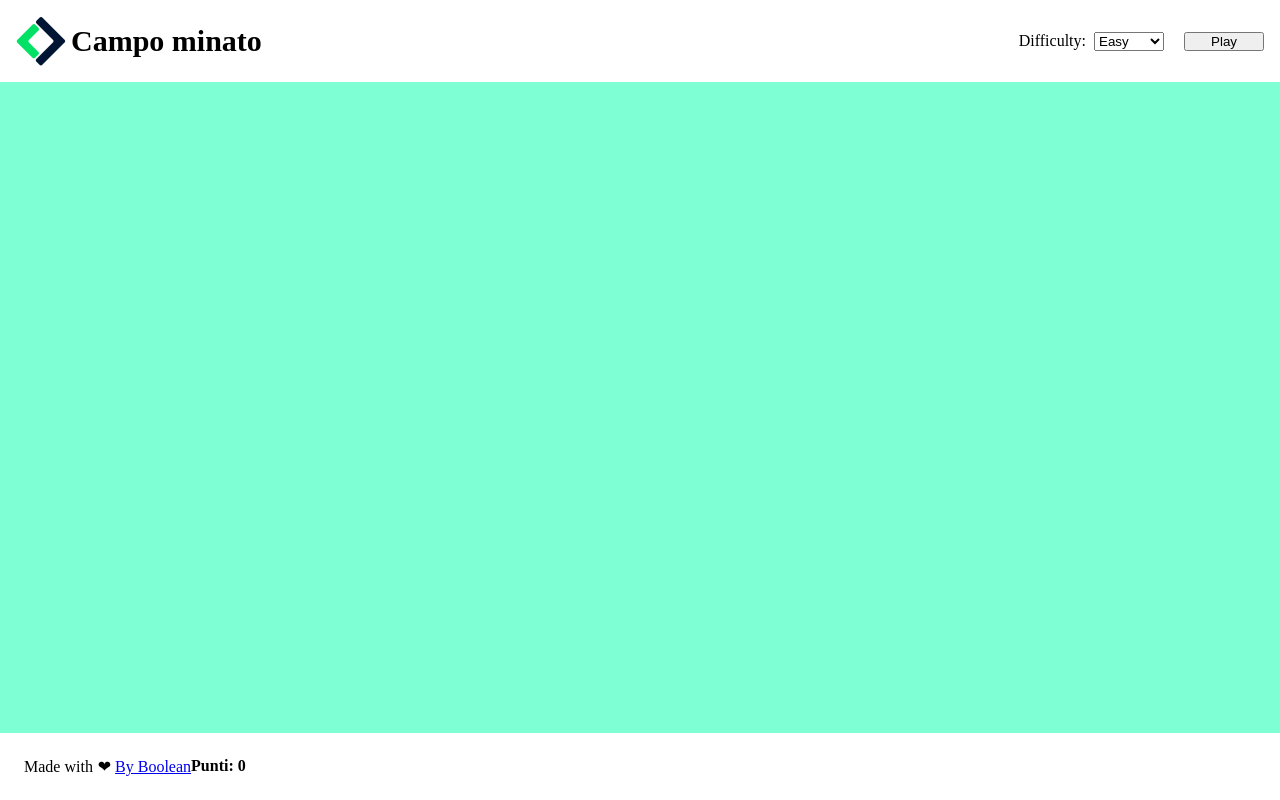
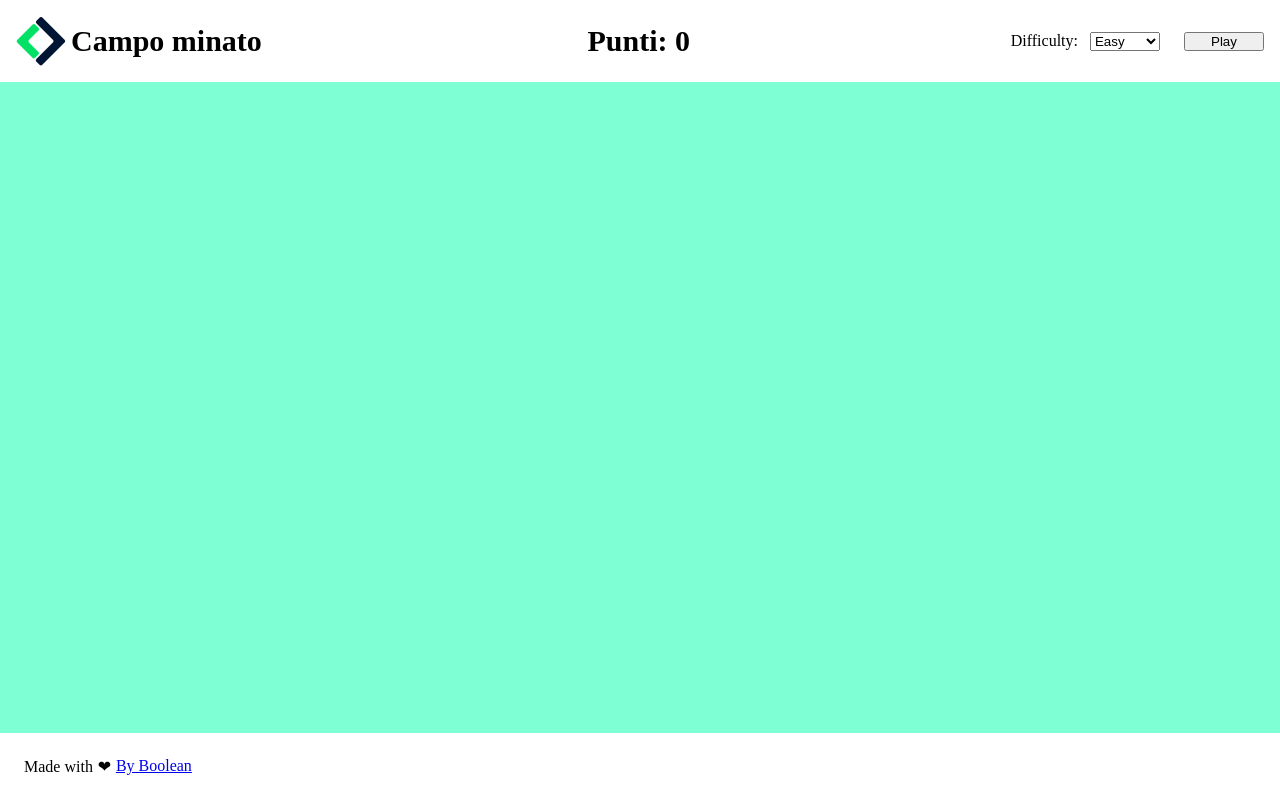
Before and after one commit to Gas9220/js-campominato-dom, a plain HTML site: page index.html in a window 1280 px wide. Drawn offline with Linux system fonts and the light colour scheme.

Commit message:
Migliorata l'interfaccia

```diff
--- a/css/footer.css
+++ b/css/footer.css
@@ -5,4 +5,5 @@ footer {
 footer span::after {
     content: '\2764';
     margin-left: .3rem;
+    margin-right: .3rem;
 }
--- a/css/header.css
+++ b/css/header.css
@@ -1,5 +1,4 @@
 nav {
-    align-items: center;
     padding: 1rem;
 }
 
@@ -8,7 +7,6 @@ nav button {
 }
 
 nav label {
-    margin-left: auto;
     margin-right: 0.5rem;
 }
 
--- a/css/utils.css
+++ b/css/utils.css
@@ -5,3 +5,7 @@
 .j-space-between {
     justify-content: space-between;
 }
+
+.align-center {
+    align-items: center;
+}
--- a/index.html
+++ b/index.html
@@ -16,9 +16,16 @@
 <body class="flex">
     <!-- Header -->
     <header>
-        <nav class="flex">
+        <nav class="flex j-space-between align-center">
+            <div class="flex align-center">
                 <img src="img/logo-boolean.png" alt="logo" id="logo">
                 <h2>Campo minato</h2>
+            </div>
+
+            <div>
+                <h2 id="score">Punti: 0</h2>
+            </div>
+            <div>
                 <label for="difficulty-select">Difficulty:</label>
                 <select name="difficulty" id="difficulty-select">
                     <option value="easy">Easy</option>
@@ -26,6 +33,8 @@
                     <option value="hard">Hard</option>
                 </select>
                 <button id="play-btn">Play</button>
+            </div>
+
         </nav>
     </header>
     <!-- /Header -->
@@ -39,11 +48,8 @@
 
     <!-- footer -->
     <footer class="flex">
-        <div>
         <span>Made with</span>
         <a href="https://boolean.careers/">By Boolean</a>
-        </div>
-        <h4 id="score">Punti: 0</h4>
     </footer>
     <!-- /footer -->
 
--- a/js/main.js
+++ b/js/main.js
@@ -158,7 +158,7 @@ function performGameSettings(level, container) {
 
     // Creo l'array che contiene le bombe
     const bombs = fillArrayOfNumbers(level, 16)
-
+    console.log(bombs)
     // Faccio uno switch sul livello
     switch (level) {
         case "easy": // Se il livello è easy
```
Also changed, not shown: 1 other file. Lines whose indentation alone changed are shown as unchanged.
